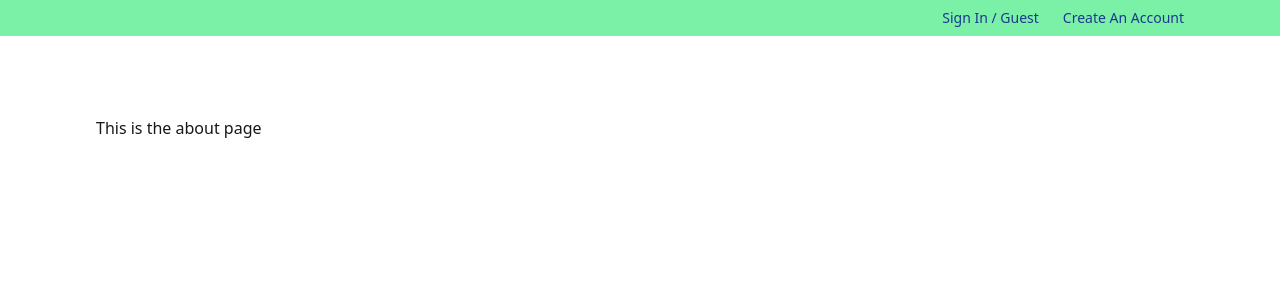
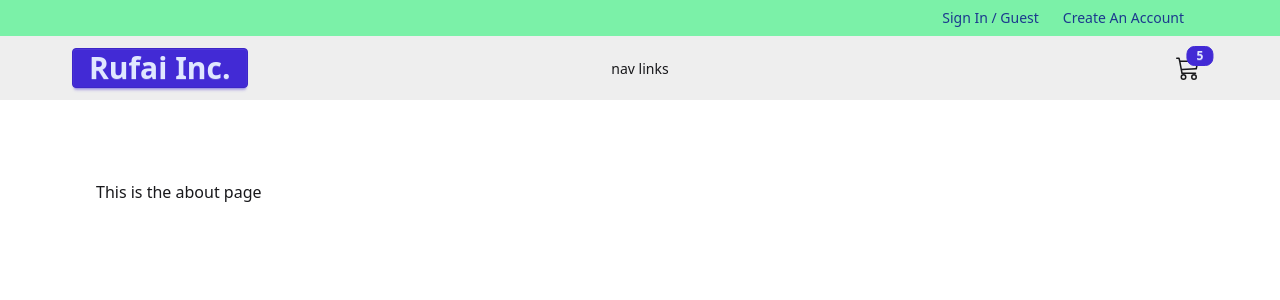
Before and after one commit to abdul-mumin-rufai/rufai-e-commence-react, a React (Vite) app: page /about in a window 1280 px wide. Shown: the top 300 px of the page. Built offline with nearby package versions, Linux system fonts and the light colour scheme.

Commit message:
added and completed the structure of the navbar.

```diff
--- /dev/null
+++ b/src/components/NavBar.jsx
@@ -0,0 +1,50 @@
+import { BsCart3, BsMoonFill, BsSunFill } from 'react-icons/bs';
+import { FaBarsStaggered } from 'react-icons/fa6';
+import { NavLink } from 'react-router-dom';
+
+function NavBar() {
+    return (
+        <nav className='bg-base-300'>
+            <div className='navbar align-element'>
+                <div className="navbar-start">
+                    {/* LOGO */}
+                    <NavLink
+                        to='/' className="hidden lg:flex btn btn-primary text-3xl items-center font-bold"
+                    >
+                        Rufai Inc.
+                    </NavLink>
+                    {/* DROPDOWN */}
+                    <div className="dropdown">
+                        <label tabIndex={0} className='btn btn-ghost lg:hidden'>
+                            <FaBarsStaggered className='h-6 w-6' />
+                        </label>
+                        <ul
+                            tabIndex={0}
+                            className='menu menu-sm mt-3 z-1 p-2 dropdown-content
+                            shadow bg-base-300'
+                        >
+                            nav links
+                        </ul>
+                    </div>
+                </div>
+                <div className="navbar-center hidden lg:flex">
+                    <ul className='menu menu-horizontal'>nav links</ul>
+                </div>
+                <div className="navbar-end">
+                    {/* THEME SETUP */}
+                    {/* CART LINK ie LOGO */}
+                    <NavLink to='/cart' className='btn btn-ghost btn-circle btn-md ml-4'>
+                        <div className="indicator">
+                            <BsCart3 className='h-6 w-6' />
+                            <span className='badge badge-sm badge-primary indicator-item'>
+                                5
+                            </span>
+                        </div>
+                    </NavLink>
+                </div>
+            </div>
+        </nav>
+    )
+}
+
+export default NavBar;
--- a/src/components/index.js
+++ b/src/components/index.js
@@ -1,3 +1,4 @@
 export { default as FormInput } from './FormInput';
 export { default as SubmitButton } from './SubmitButton';
 export { default as Header } from './Header';
+export { default as NavBar } from './NavBar';
--- a/src/pages/HomeLayout.jsx
+++ b/src/pages/HomeLayout.jsx
@@ -1,11 +1,12 @@
 import { Outlet } from "react-router-dom";
-import { Header } from "../components";
+import { Header, NavBar } from "../components";
 
 
 function HomeLayout() {
     return (
         <>
-           <Header/>
+            <Header />
+            <NavBar/>
             <section className="align-element py-20">
                 <Outlet />
             </section>
```
